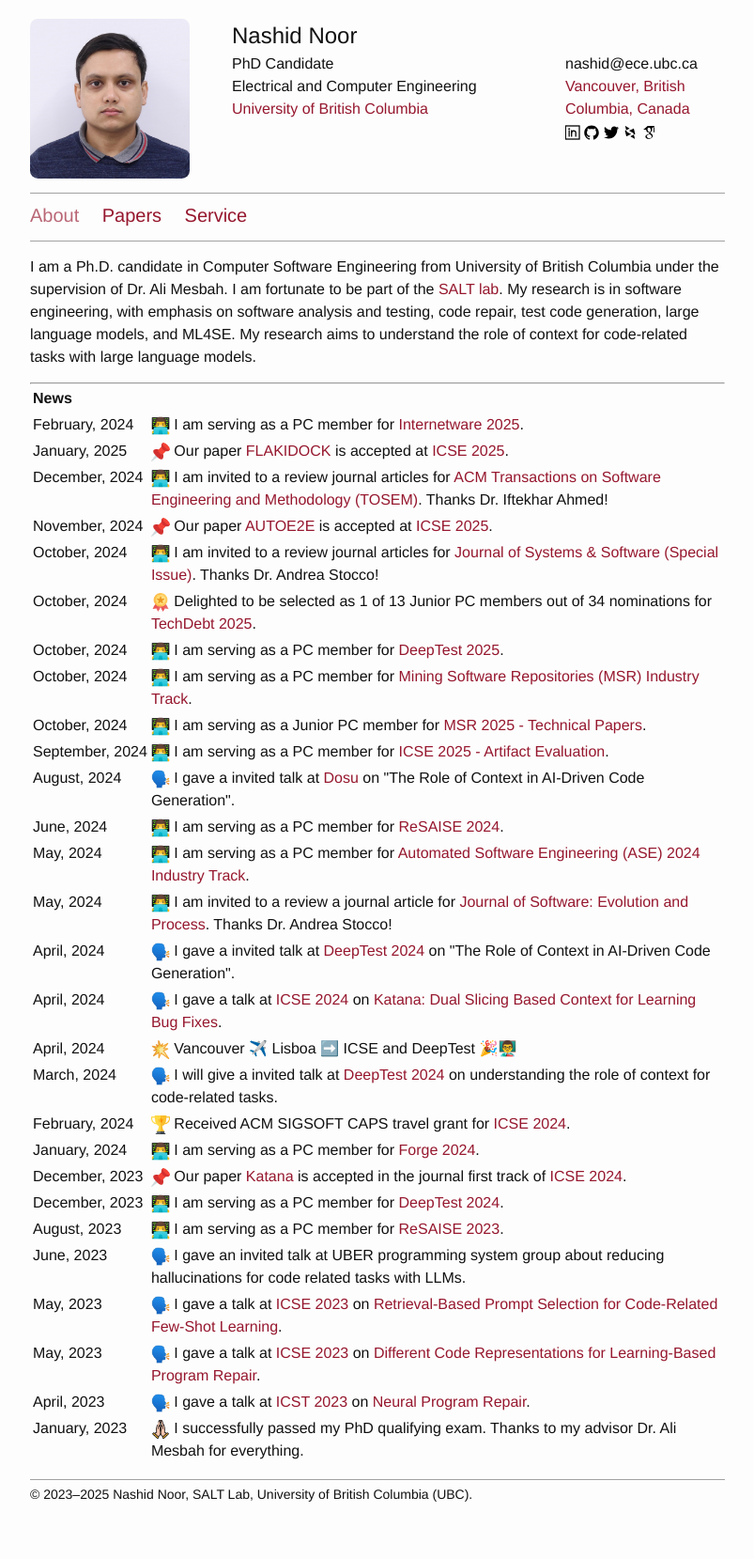
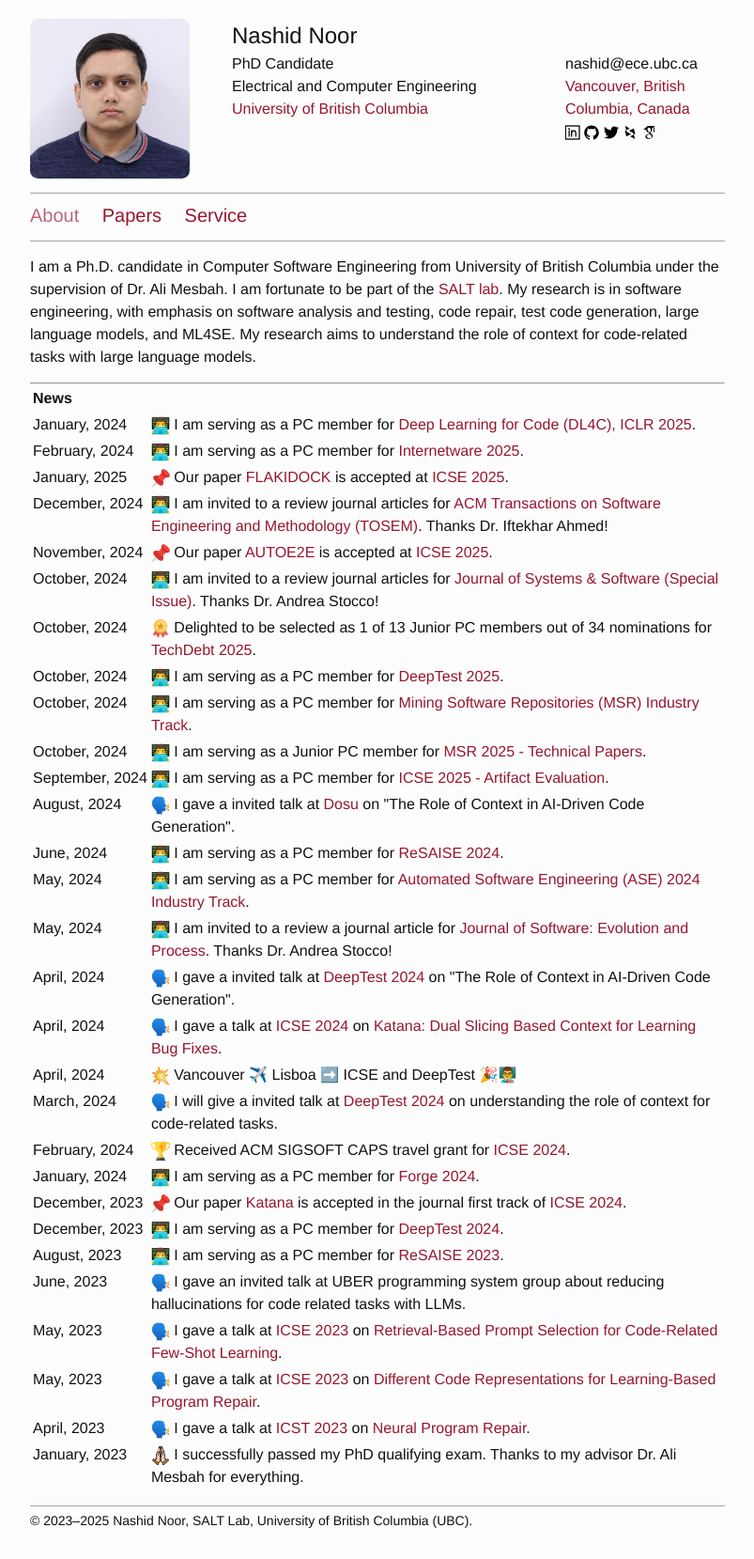
Before and after one commit to nashid/nashid.github.io, a Jekyll site: the page built from index.md, in a window 1280 px wide. Shown: the whole page at 94% size, without its empty margins (238-1041 px from the left). Built offline with Jekyll 4.4.1, drawn with Linux system fonts in a browser that asks for light colours; before the commit the page ends 1631 px from its top, so only the background shows below that.

Commit message:
ad dl4c - 2025

```diff
--- a/_data/services.yml
+++ b/_data/services.yml
@@ -1,4 +1,9 @@
 # 2025
+- name: Deep Learning for Code (DL4C), ICLR 2025
+  role: PC Member
+  year: 2025
+  website: https://dl4c.github.io/
+
 - name: 16th International Conference on Internetware 2025
   role: PC Member
   year: 2025
--- a/index.md
+++ b/index.md
@@ -16,6 +16,11 @@
   <tr>
     <th style="vertical-align: top; text-align: left;">News</th>
     <th>&nbsp;</th>
+  </tr>
+
+  <tr>
+    <td style="vertical-align: top;">January,&nbsp;2024</td>
+    <td><img src="./resources/images/icon-paper-review.png" width="20" height="20"> I am serving as a PC member for <a href="https://dl4c.github.io/">Deep Learning for Code (DL4C), ICLR 2025</a>.</td>
   </tr>
 
   <tr>
```
